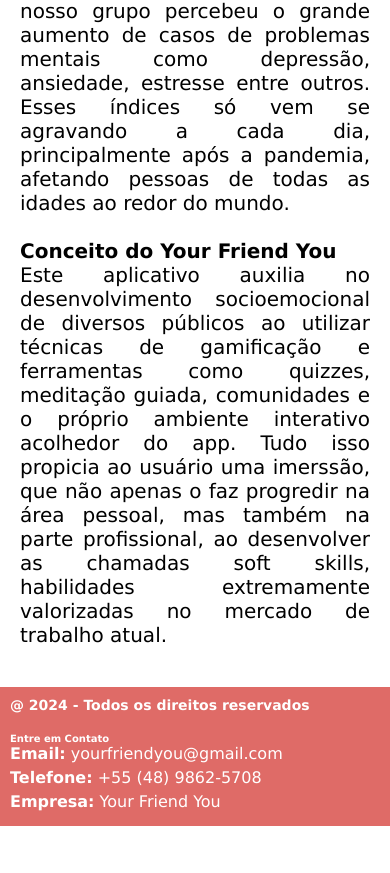
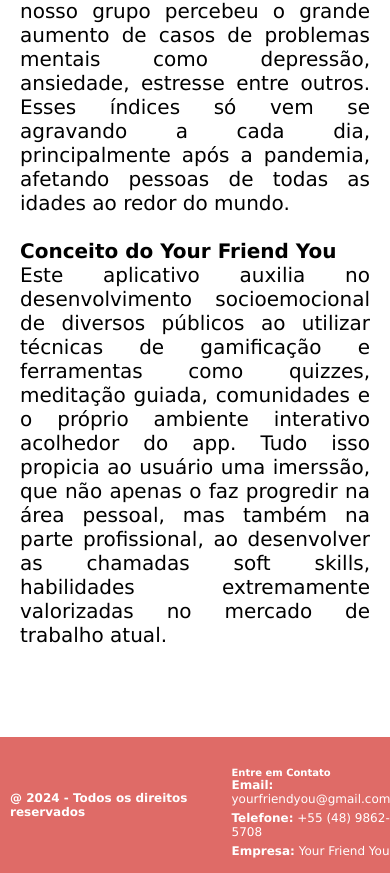
Before and after one commit to jprime617/desenvolvimento-de-sistemas, a React (Vite) app in the folder Your-Friend-You/: page /sobre in a window 390 px wide. Shown: the part 932-1805 px from the top of the page. Before the commit the page ends 1758 px from the top, so only its background shows below. Built offline with nearby package versions, Linux system fonts and the light colour scheme.

Commit message:
commit 22

```diff
--- a/Your-Friend-You/src/style.css
+++ b/Your-Friend-You/src/style.css
@@ -147,9 +147,19 @@
     font-style: italic;
 }
 .footer {
-    background-color: #df6b67;
+       background-color: #df6b67;
         color: #fff;
         padding: 20px;
+        margin-top: 50px;
+        height: auto;
+        width: 100%;
+        display: flex;
+        align-items: center;
+        color: white;
+        font-size: 12px;
+        padding: 10px;
+        justify-content: space-around;
+        gap: 10px;
       }
 
       .footer-left h2 {
@@ -159,6 +169,7 @@
       .contact-info {
         margin-top: 20px;
         justify-content: right;
+        align-items: center;
       }
 
       .contact-info h2 {
@@ -332,10 +343,17 @@
           .footer {
         padding: 10px;
         max-height: none;
+        margin-top: 50px;
+        height: auto;
+        width: 100%;
+        display: flex;
+        align-items: center;
+        justify-content: space-around;
+        gap: 10px;
         }
 
         .footer-left h2 {
-          font-size: 14px;
+          font-size: 12px;
         }
 
         .contact-info h2 {
```
